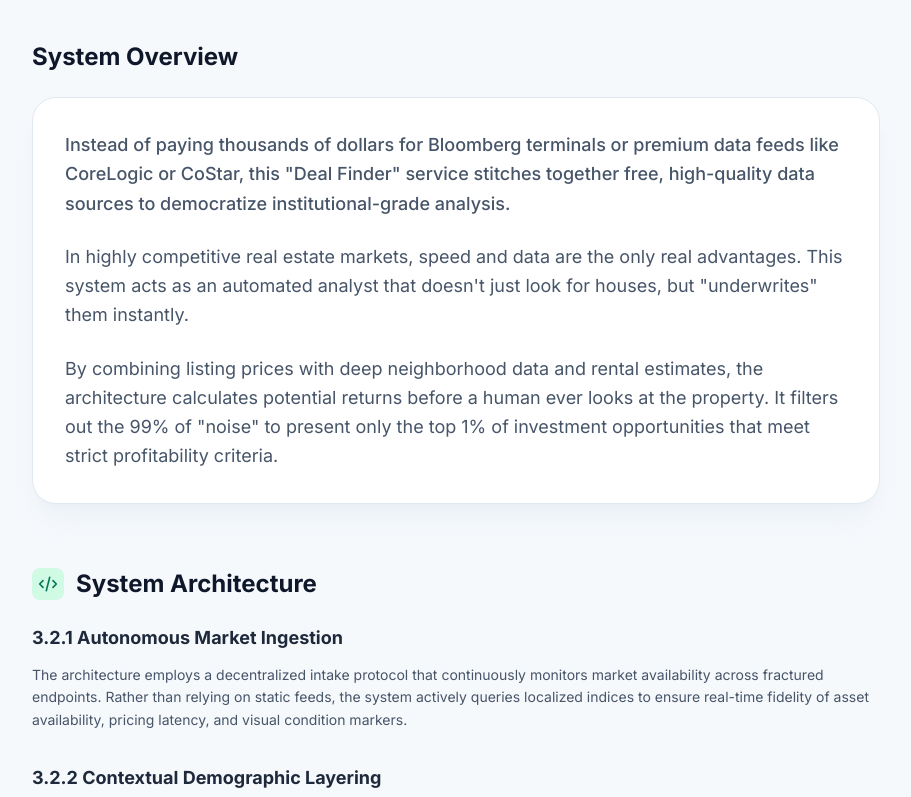
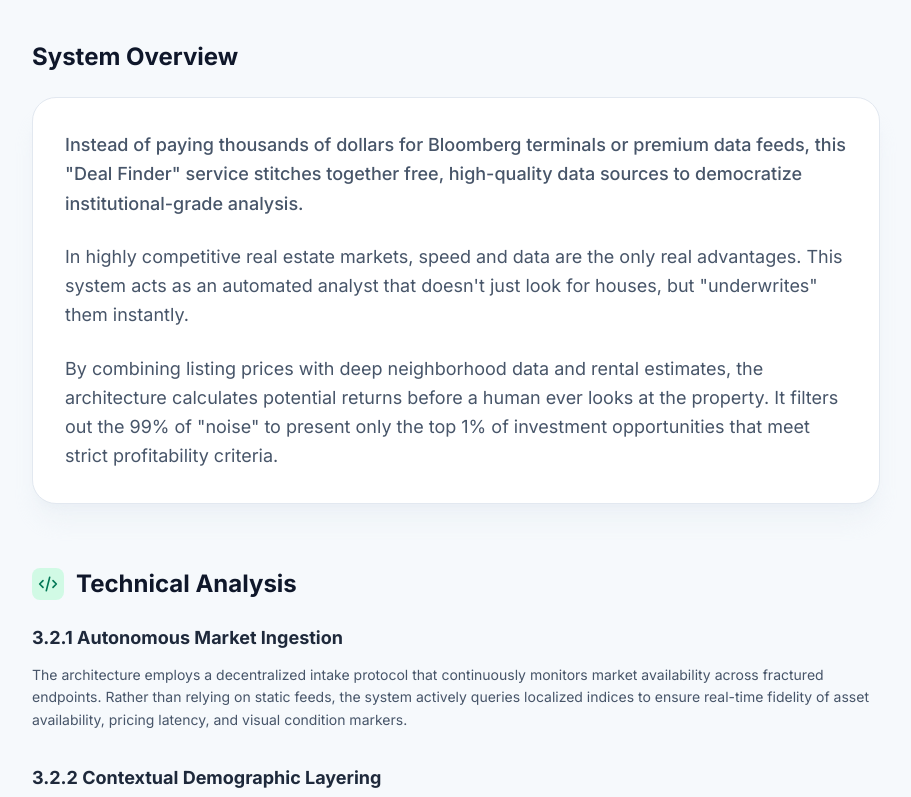
Before and after one commit to Hydrel-Tech/Hydrel, a React (Vite) app in the folder hydrel og 2/: page /market-alpha in a window 1280 px wide. Shown: the part 539-1336 px from the top of the page, without its empty margins (184-1095 px from the left). Built offline with nearby package versions, Linux system fonts and the light colour scheme.

Commit message:
Update text in MarketAlpha component

```diff
--- a/hydrel og 2/pages/MarketAlpha.tsx
+++ b/hydrel og 2/pages/MarketAlpha.tsx
@@ -32,7 +32,7 @@ export const MarketAlpha: React.FC = () => {
           <h2 className="text-2xl font-bold text-slate-900 mb-6">System Overview</h2>
           <div className="p-8 bg-white rounded-3xl border border-slate-200 shadow-xl shadow-slate-200/40">
             <p className="text-lg text-slate-600 leading-relaxed mb-6 font-medium">
-              Instead of paying thousands of dollars for Bloomberg terminals or premium data feeds like CoreLogic or CoStar, this "Deal Finder" service stitches together free, high-quality data sources to democratize institutional-grade analysis.
+              Instead of paying thousands of dollars for Bloomberg terminals or premium data feeds, this "Deal Finder" service stitches together free, high-quality data sources to democratize institutional-grade analysis.
             </p>
             <p className="text-lg text-slate-600 leading-relaxed mb-6">
               In highly competitive real estate markets, speed and data are the only real advantages. This system acts as an automated analyst that doesn't just look for houses, but "underwrites" them instantly.
@@ -51,7 +51,7 @@ export const MarketAlpha: React.FC = () => {
                 <path strokeLinecap="round" strokeLinejoin="round" strokeWidth={2} d="M10 20l4-16m4 4l4 4-4 4M6 16l-4-4 4-4" />
               </svg>
             </span>
-            System Architecture
+            Technical Analysis
           </h2>
 
           <div className="space-y-8">
```
